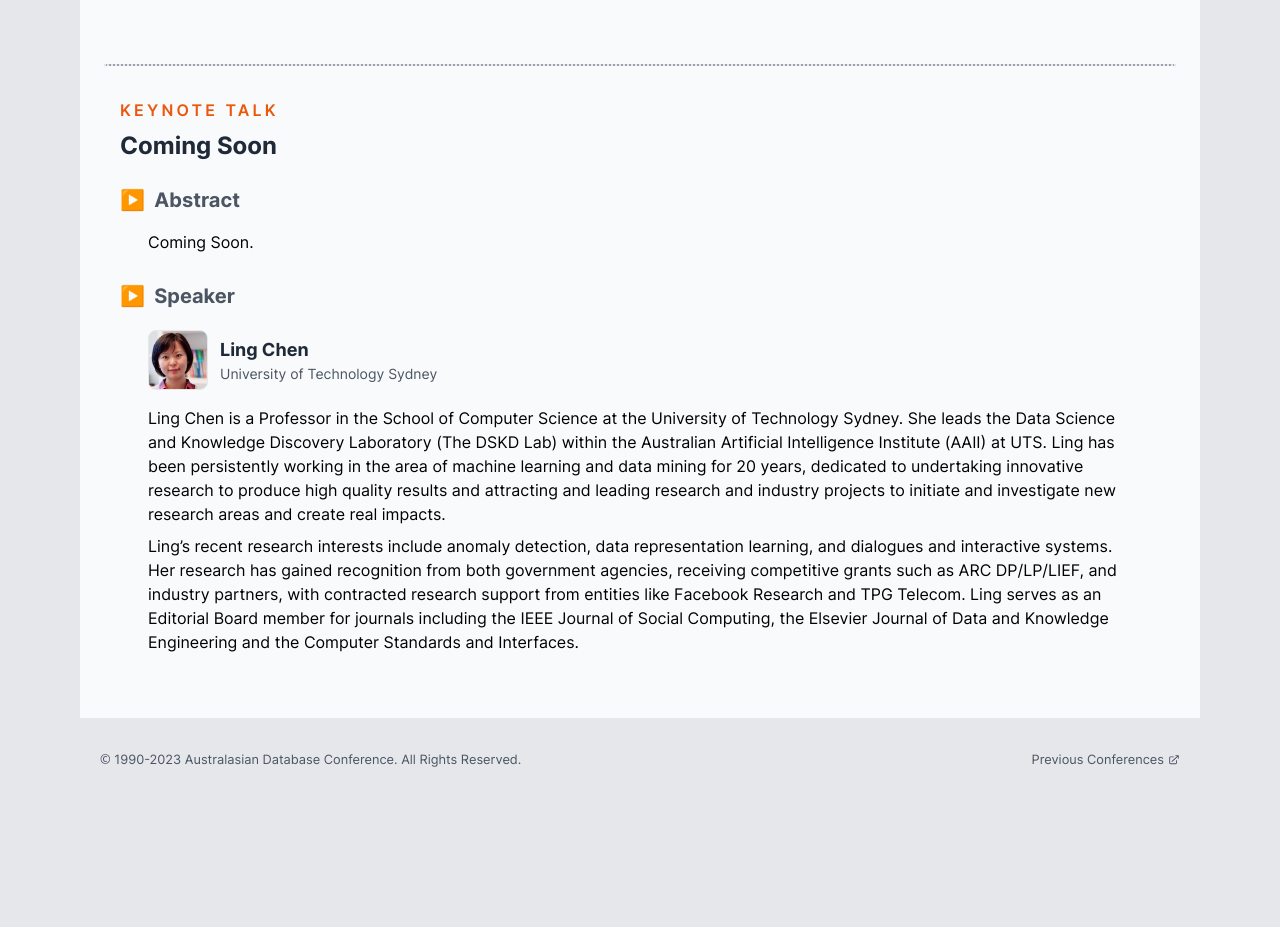
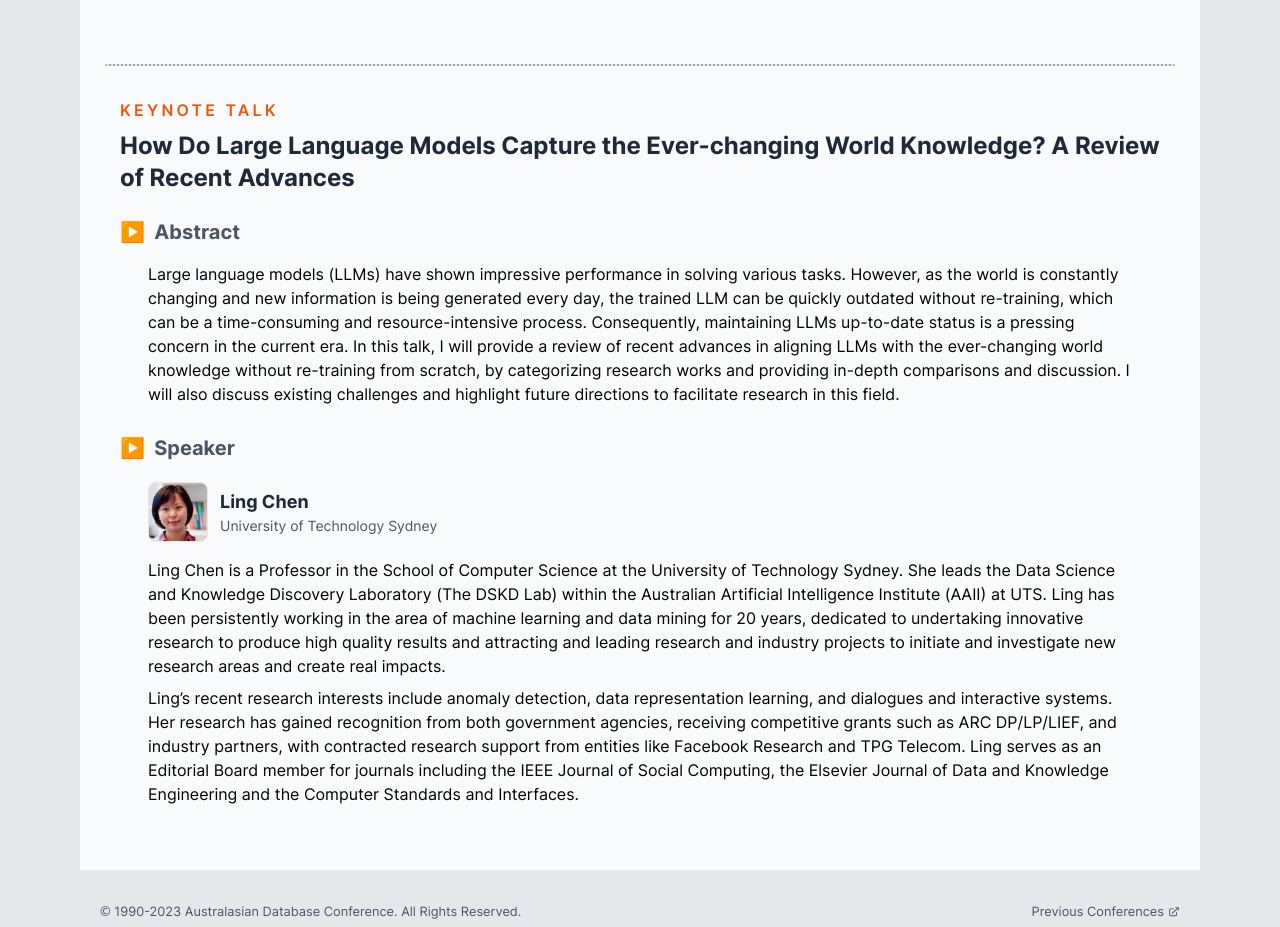
Before and after one commit to visatlas/adc2023, a Next.js app: page /program/keynote-talks in a window 1280 px wide. Shown: the part 1566-2493 px from the top of the page. Before the commit the page ends 2463 px from the top, so only its background shows below. Built offline with nearby package versions, Linux system fonts and the light colour scheme.

Commit message:
Add program structure

```diff
--- a/src/pages/index.tsx
+++ b/src/pages/index.tsx
@@ -62,6 +62,9 @@ export default function Home() {
             <p className="font-semibold">You can view the ADC 2023 posters here: <a className="underline text-sky-700" href="/ADC 2023 Poster.pdf" target="_blank" rel="noreferrer">PDF version</a>, <a className="underline text-sky-700" href="/ADC 2023 Poster.png" target="_blank" rel="noreferrer">PNG version</a>.</p>
             <h2 className="uppercase text-3xl font-bold text-orange-600 tracking-wide mb-5 mt-12">News</h2>
             <ul className="list-disc list-inside space-y-5">
+              <li>
+                <strong>10 Oct, 2023:</strong> &nbsp;<span className="font-semibold">The online proceedings for ADC 2023 <a className="underline" href="/ADC_2023_Program_Structure.pdf" target="_blank" rel="noreferrer">can be accessed from here</a>.</span>
+              </li>
               <li>
                 <strong>9 Oct, 2023:</strong> &nbsp;Every accepted paper in the research or shepherding track needs one author registration. Authors of accepted papers, after completing the registration, can contact Hui Luo (<a className="underline" href="mailto:huil@uow.edu.au" target="_blank" rel="noreferrer">huil@uow.edu.au</a>) to seek an invitation letter (if needed). Please attach your registration completion evidence to facilitate the process.
               </li>
--- a/src/pages/program/keynote-talks.tsx
+++ b/src/pages/program/keynote-talks.tsx
@@ -50,9 +50,9 @@ export default function KeynoteTalks() {
           <div className="border-t-2 border-dotted mt-16 mb-8 bg-gray-400 mx-[-1em]"></div>
           <p className="text-orange-600 uppercase tracking-[0.2em] mb-2 font-semibold">KEYNOTE TALK</p>
 
-          <h3 className="font-bold text-2xl text-gray-800 mb-6">Coming Soon</h3>
+          <h3 className="font-bold text-2xl text-gray-800 mb-6">How Do Large Language Models Capture the Ever-changing World Knowledge? A Review of Recent Advances</h3>
           <h3 className="font-bold text-xl text-gray-600 mb-4">&#9654;&nbsp;&nbsp;Abstract</h3>
-          <p className="px-0 md:px-7">Coming Soon.</p>
+          <p className="px-0 md:px-7">Large language models (LLMs) have shown impressive performance in solving various tasks. However, as the world is constantly changing and new information is being generated every day, the trained LLM can be quickly outdated without re-training, which can be a time-consuming and resource-intensive process. Consequently, maintaining LLMs up-to-date status is a pressing concern in the current era. In this talk, I will provide a review of recent advances in aligning LLMs with the ever-changing world knowledge without re-training from scratch, by categorizing research works and providing in-depth comparisons and discussion. I will also discuss existing challenges and highlight future directions to facilitate research in this field.</p>
           <h3 className="mt-7 font-bold text-xl text-gray-600 mb-5">&#9654;&nbsp;&nbsp;Speaker</h3>
           <div className="flex w-[20em] sm:w-[25em] px-0 md:px-7">
             <a className="border rounded-lg overflow-hidden mr-3 min-w-[60px] min-h-[60px] w-[60px] h-[60px] bg-gray-200" href="https://profiles.uts.edu.au/Ling.Chen" target="_blank" rel="noreferrer">
```
Also changed, not shown: 1 other file (tests, documents, lock files or other folders).
